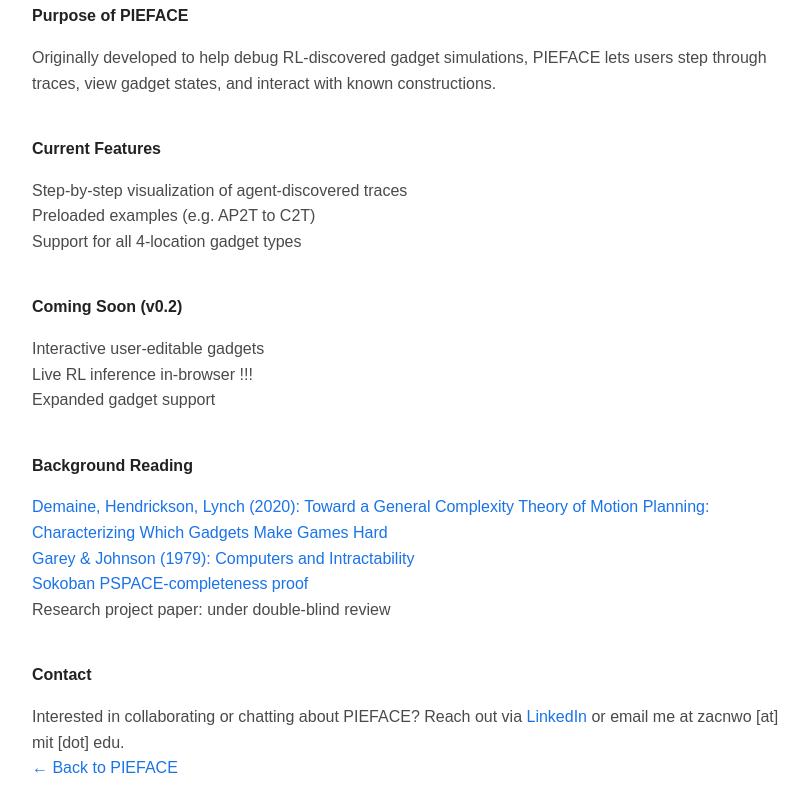
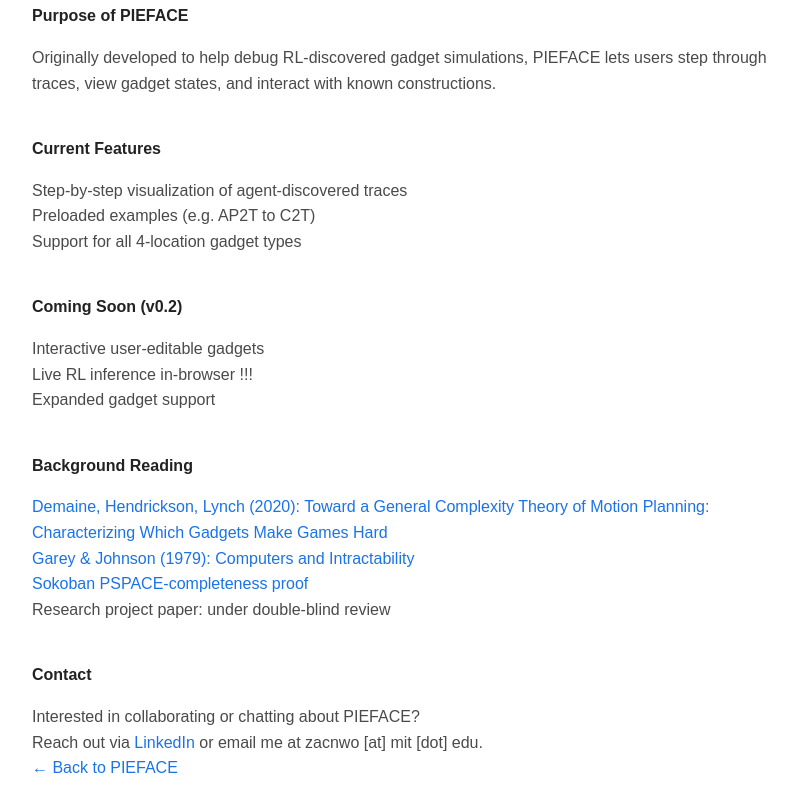
Before and after one commit to zacn04/pieface-viz, a plain HTML site: page info.html in a window 1280 px wide. Shown: the part 555-1366 px from the top of the page, without its empty margins (224-1032 px from the left). Drawn offline with nearby package versions, Linux system fonts and the light colour scheme.

Commit message:
updating info

```diff
--- a/info.html
+++ b/info.html
@@ -80,7 +80,8 @@
 
 
   <h2>Contact</h2>
-  <p>Interested in collaborating or chatting about PIEFACE? Reach out via <a href="https://www.linkedin.com/in/zacburton" target="_blank">LinkedIn</a> or email me at zacnwo [at] mit [dot] edu.</p>
+  <p>Interested in collaborating or chatting about PIEFACE? </p>
+  <p>Reach out via <a href="https://www.linkedin.com/in/zacburton" target="_blank">LinkedIn</a> or email me at zacnwo [at] mit [dot] edu.</p>
 <p><a href="index.html">&larr; Back to PIEFACE</a></p>
 </body>
 </html>
```
Also changed, not shown: 1 other file.
